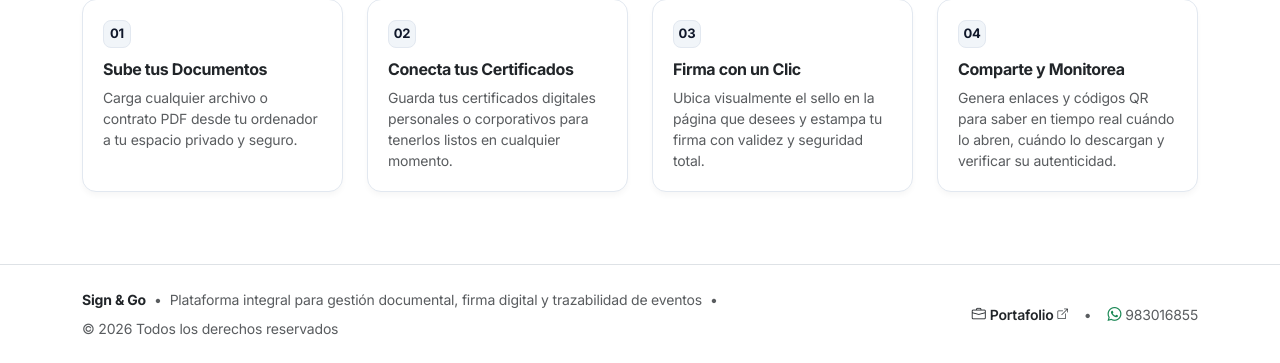
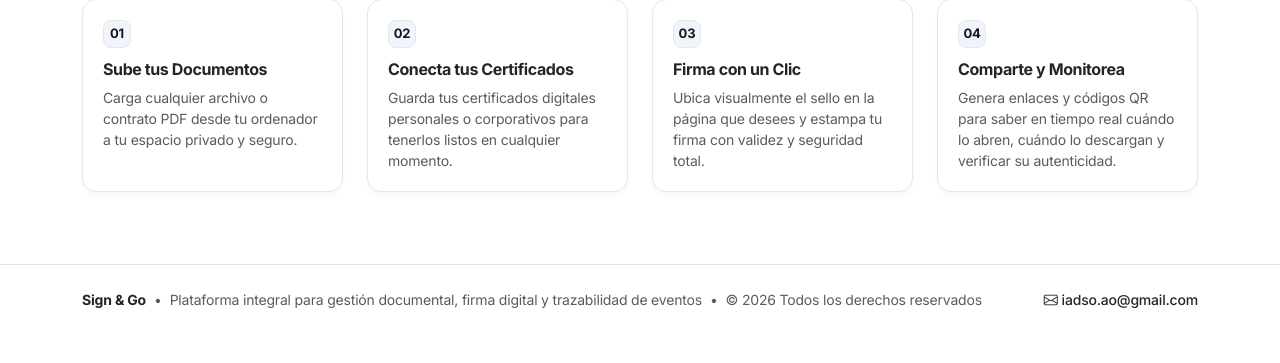
Before and after one commit to Adsoog/Sign-and-go, a Django app: page / in a window 1280 px wide. Shown: the part 1320-1683 px from the top of the page. After the commit the page ends 1628 px from the top, so only its background shows below. Run offline with Django 5.2, Linux system fonts and the light colour scheme; some libraries are stand-ins or nearby versions.

Commit message:
style: update footer contact to email iadso.ao@gmail.com

```diff
--- a/templates/landing.html
+++ b/templates/landing.html
@@ -357,16 +357,10 @@
         <span class="text-muted d-none d-sm-inline">&bull;</span>
         <span>&copy; 2026 Todos los derechos reservados</span>
       </div>
-      <div class="d-flex align-items-center gap-3 justify-content-center">
-        <a href="https://adsoog.github.io/" target="_blank" rel="noopener" class="text-decoration-none text-dark fw-semibold d-inline-flex align-items-center gap-1">
-          <i class="bi bi-briefcase"></i>
-          <span>Portafolio</span>
-          <i class="bi bi-box-arrow-up-right" style="font-size: 0.65rem;"></i>
-        </a>
-        <span class="text-muted">&bull;</span>
-        <a href="https://wa.me/51983016855" target="_blank" rel="noopener" class="text-decoration-none text-muted d-inline-flex align-items-center gap-1">
-          <i class="bi bi-whatsapp text-success"></i>
-          <span>983016855</span>
+      <div class="d-flex align-items-center gap-2 justify-content-center">
+        <a href="mailto:iadso.ao@gmail.com" class="text-decoration-none text-dark fw-medium d-inline-flex align-items-center gap-1">
+          <i class="bi bi-envelope"></i>
+          <span>iadso.ao@gmail.com</span>
         </a>
       </div>
     </div>
```
